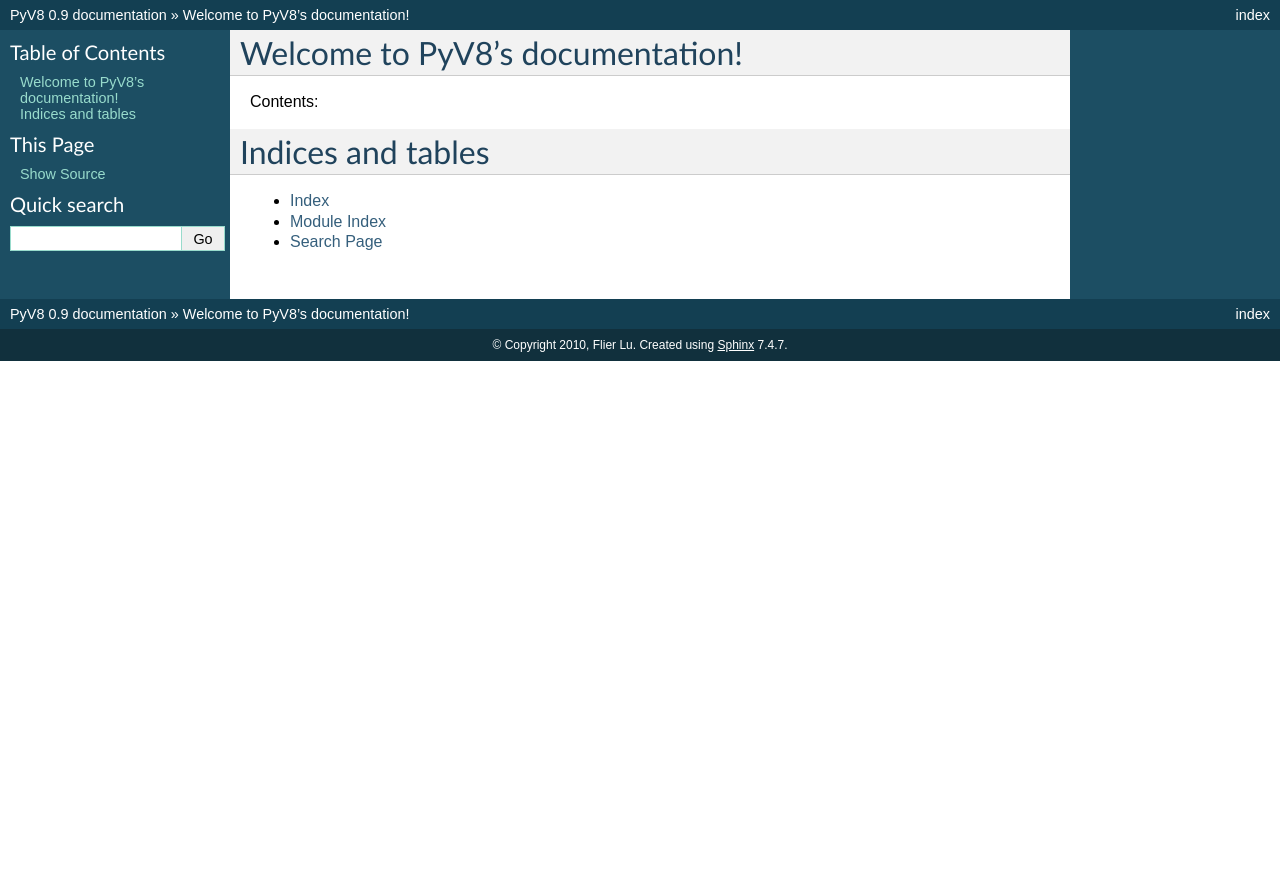
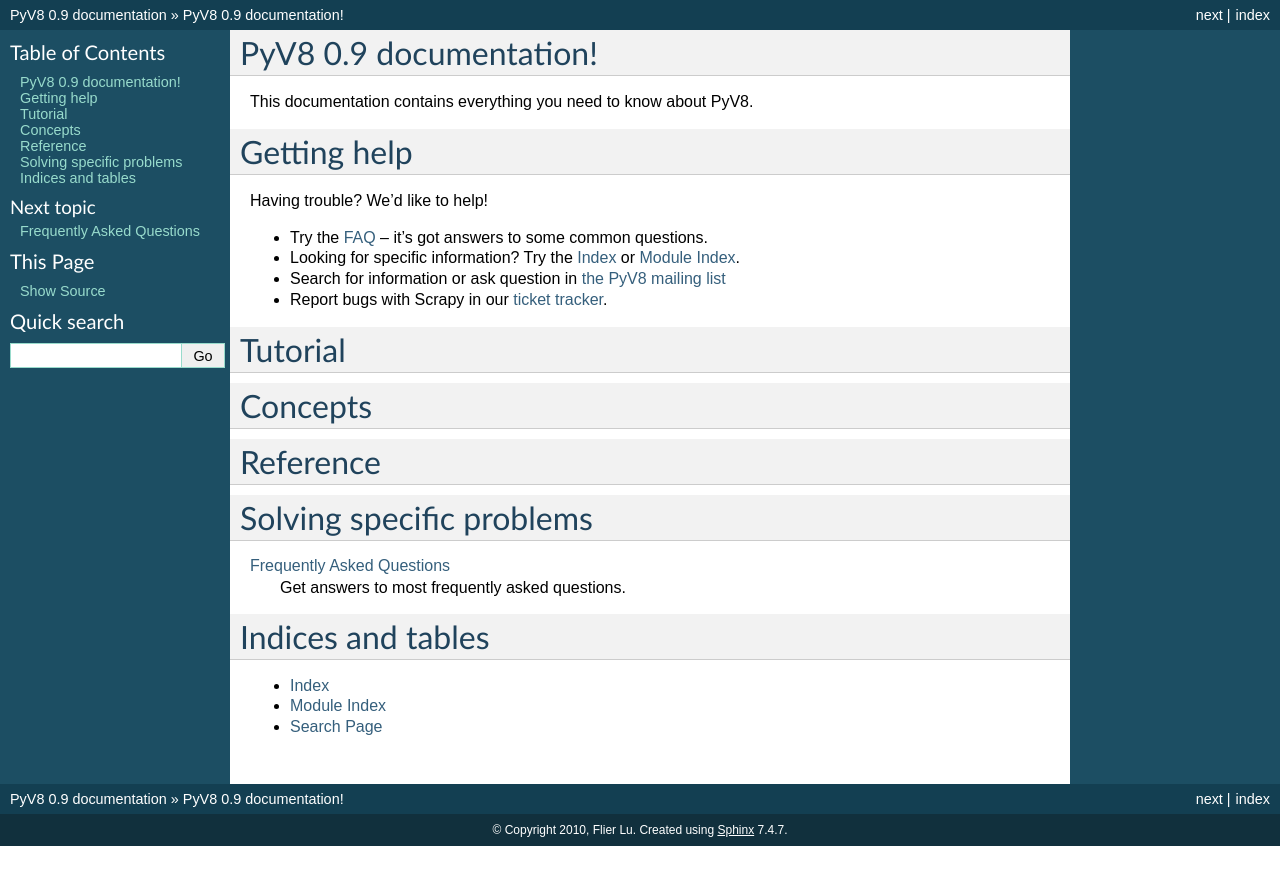
Before and after one commit to flier/pyv8, a Sphinx documentation site: the page built from doc/source/index.rst, in a window 1280 px wide. Shown: the top 885 px of the page. Built offline with Sphinx 7.4.7, drawn with Linux system fonts in a browser that asks for light colours.

Commit message:
update the document structure

```diff
--- /dev/null
+++ b/doc/source/faq.rst
@@ -0,0 +1,6 @@
+.. _faq:
+
+Frequently Asked Questions
+==========================
+.. toctree::
+   :maxdepth: 2
--- a/doc/source/index.rst
+++ b/doc/source/index.rst
@@ -3,13 +3,47 @@
    You can adapt this file completely to your liking, but it should at least
    contain the root `toctree` directive.
 
-Welcome to PyV8's documentation!
+PyV8 |version| documentation!
 ================================
 
-Contents:
+This documentation contains everything you need to know about PyV8.
 
+Getting help
+============
+Having trouble? We'd like to help!
+
+* Try the :doc:`FAQ <faq>` -- it's got answers to some common questions.
+* Looking for specific information? Try the :ref:`genindex` or :ref:`modindex`.
+* Search for information or ask question in `the PyV8 mailing list`_
+* Report bugs with Scrapy in our `ticket tracker`_.
+
+.. _the PyV8 mailing list: https://groups.google.com/group/pyv8/
+.. _ticket tracker: http://code.google.com/p/pyv8/issues/list
+
+Tutorial
+========
 .. toctree::
    :maxdepth: 2
+
+Concepts
+========
+.. toctree::
+   :maxdepth: 2
+
+Reference
+=========
+.. toctree::
+   :maxdepth: 2
+
+Solving specific problems
+=========================
+.. toctree::
+    :hidden:
+
+    faq
+
+:doc:`faq`
+    Get answers to most frequently asked questions.
 
 Indices and tables
 ==================
```
